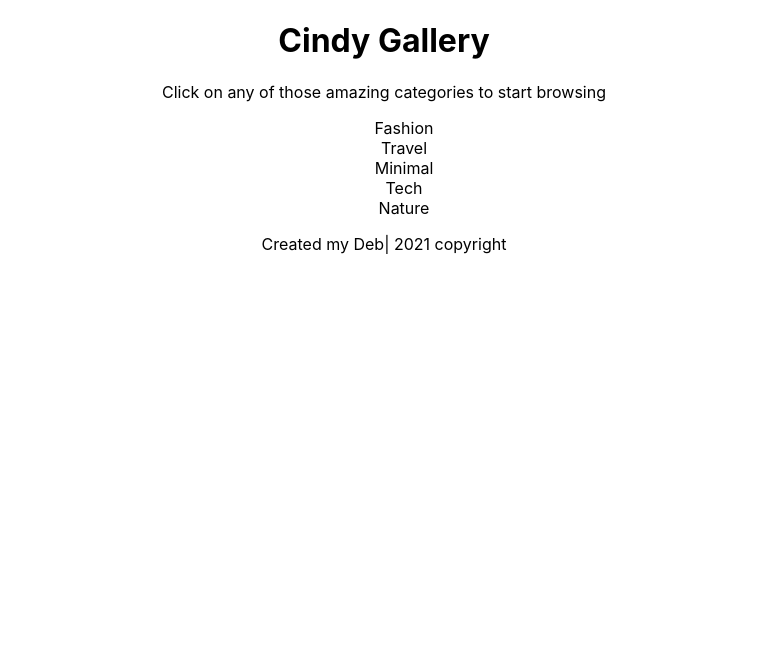
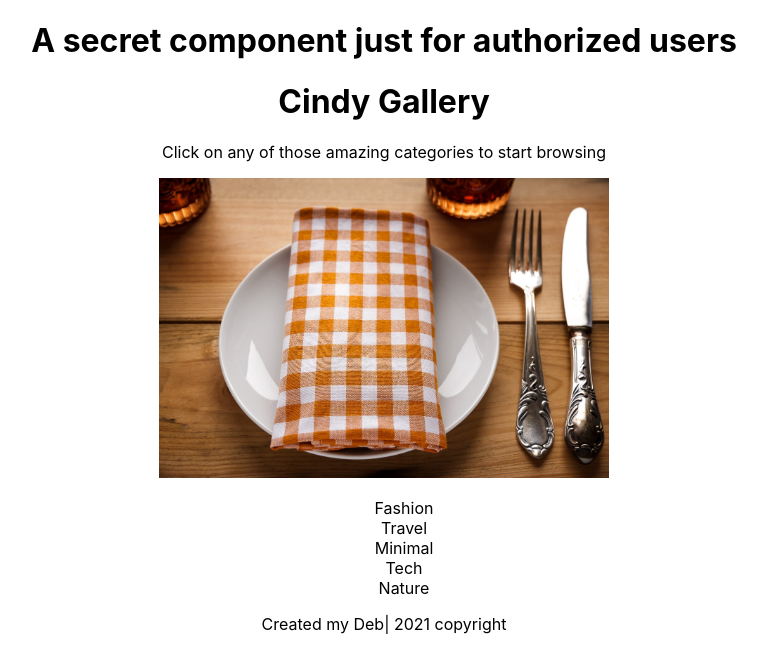
Before and after one commit to Debbyermel/gallery-react, a React (Create React App) app: page / in a window 1280 px wide. Shown: the top 672 px of the page, without its empty margins (256-1023 px from the left). Built offline with nearby package versions, Linux system fonts and the light colour scheme.

Commit message:
Add images and condition for components

```diff
--- a/src/App.js
+++ b/src/App.js
@@ -1,5 +1,14 @@
 import React from "react";
 import "./App.css";
+import restaurant from "./restaurant.jpg"
+
+function SecretComponent() {
+  return <h1> A secret component just for authorized users</h1>
+}
+
+function RegularComponent() {
+  return <h1> A regular component for all users</h1>
+}
 
 function Header(props) {
   return (
@@ -13,6 +22,7 @@ function MainSection(props) {
   return (
     <section>
       <p>Click on any of those {props.adjective} categories to start browsing</p>
+      <img src={restaurant} height={300} alt="resturante napkin and fork" />
       <ul style={{ listStyle: "none" }}>
         {props.categories.map((category) => (
           <li key={category.id}>{category.title}</li>))}
@@ -39,14 +49,17 @@ const categories = [
 
 const categoriesObjects = categories.map((category, i) => ({ id: i, title: category }));
 
-function App() {
+function App(props) {
+  if (props.authorized) {
     return (
       <div className="App">
+        {props.authorized ? <SecretComponent /> : <RegularComponent />}
         <Header name="Cindy" />
         <MainSection adjective="amazing" categories={categoriesObjects} />
         <Footer year={new Date().getFullYear()} />
       </div>
-  );
+    )
+  }
 }
 
 export default App;
--- a/src/index.js
+++ b/src/index.js
@@ -4,6 +4,6 @@ import './index.css';
 import App from "./App";
 
 ReactDOM.render(
-  <App />,
+  <App authorized={true} />,
   document.getElementById('root')
 );
```
Also changed, not shown: src/restaurant.jpg (added). Lines whose indentation alone changed are shown as unchanged.
